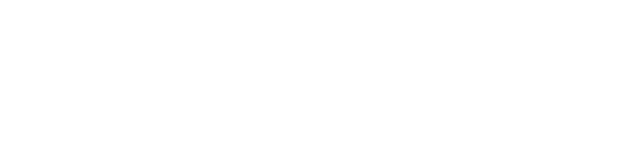
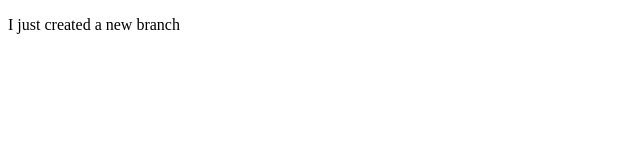
Before and after one commit to sid4861/github-desktop-demo-repo, a plain HTML site: page index.html in a window 1280 px wide. Shown: the whole page, without its empty margins (0-640 px from the left). Drawn offline with Linux system fonts and the light colour scheme.

Commit message:
feature: new branch

```diff
--- a/index.html
+++ b/index.html
@@ -1,11 +1,14 @@
 <!DOCTYPE html>
 <html lang="en">
+
 <head>
     <meta charset="UTF-8">
     <meta name="viewport" content="width=device-width, initial-scale=1.0">
     <title>Document</title>
 </head>
+
 <body>
+    <p>I just created a new branch</p>
+</body>
 
-</body>
 </html>
```
Also changed, not shown: 1 other file.
